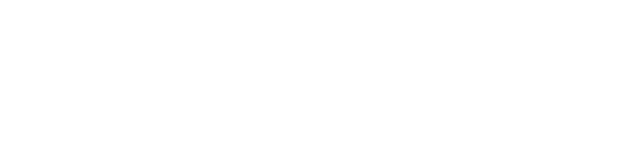
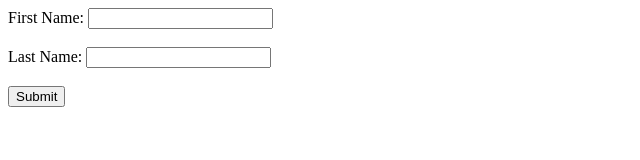
Before and after one commit to loisegakii/photo-gallery-website, a plain HTML site: page signup.html in a window 1280 px wide. Shown: the whole page, without its empty margins (0-640 px from the left). Drawn offline with Linux system fonts and the light colour scheme.

Commit message:
message 2

```diff
--- a/signup.html
+++ b/signup.html
@@ -1,4 +1,9 @@
 <!DOCTYPE html>
 <html>
-
+    <form action="index.html" >
+        <label for="fname"> First Name</label>: <input type="text" id="fname" value="";> <br>
+        <br>
+        <label for="lname">Last Name</label>: <input type="text" id="lname" value="";><br> <br>
+        <button type="submit">Submit</button>
+    </form>
 </html>
```
